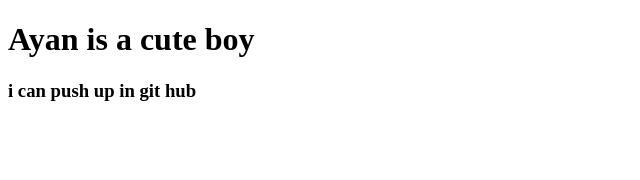
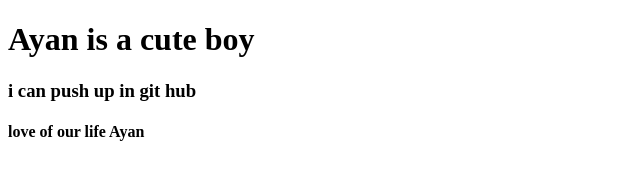
Before and after one commit to ManiruzzamanRidoy/my-first-website, a plain HTML site: page index.html in a window 1280 px wide. Shown: the whole page, without its empty margins (0-640 px from the left). Drawn offline with Linux system fonts and the light colour scheme.

Commit message:
love of life

```diff
--- a/index.html
+++ b/index.html
@@ -6,6 +6,7 @@
 </head>
 <h1>Ayan is a cute boy</h1>
 <h3>i can push up in git hub</h3>
+<h4> love of our life Ayan</h4>
 <body>
 
 </body>
```
